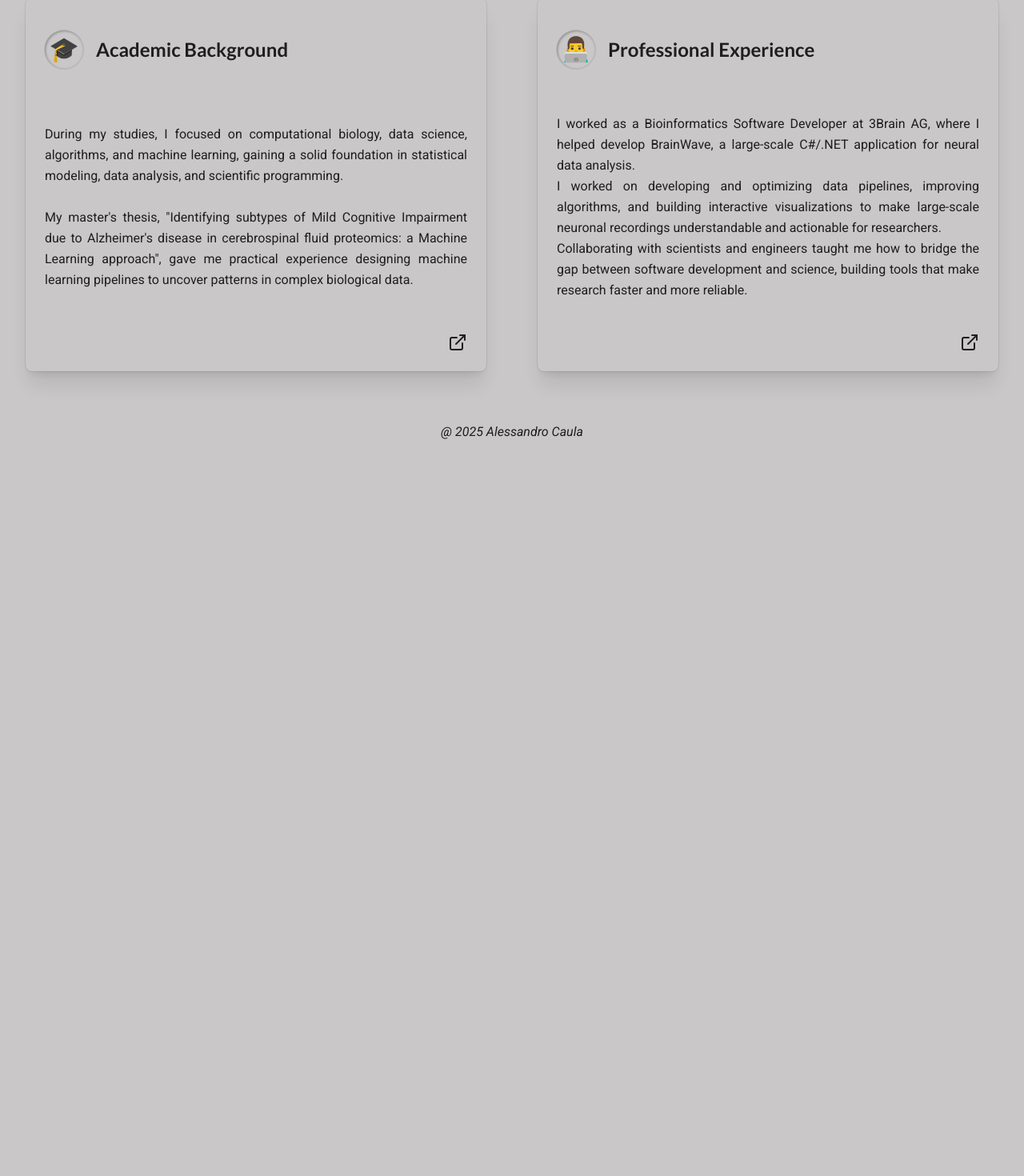
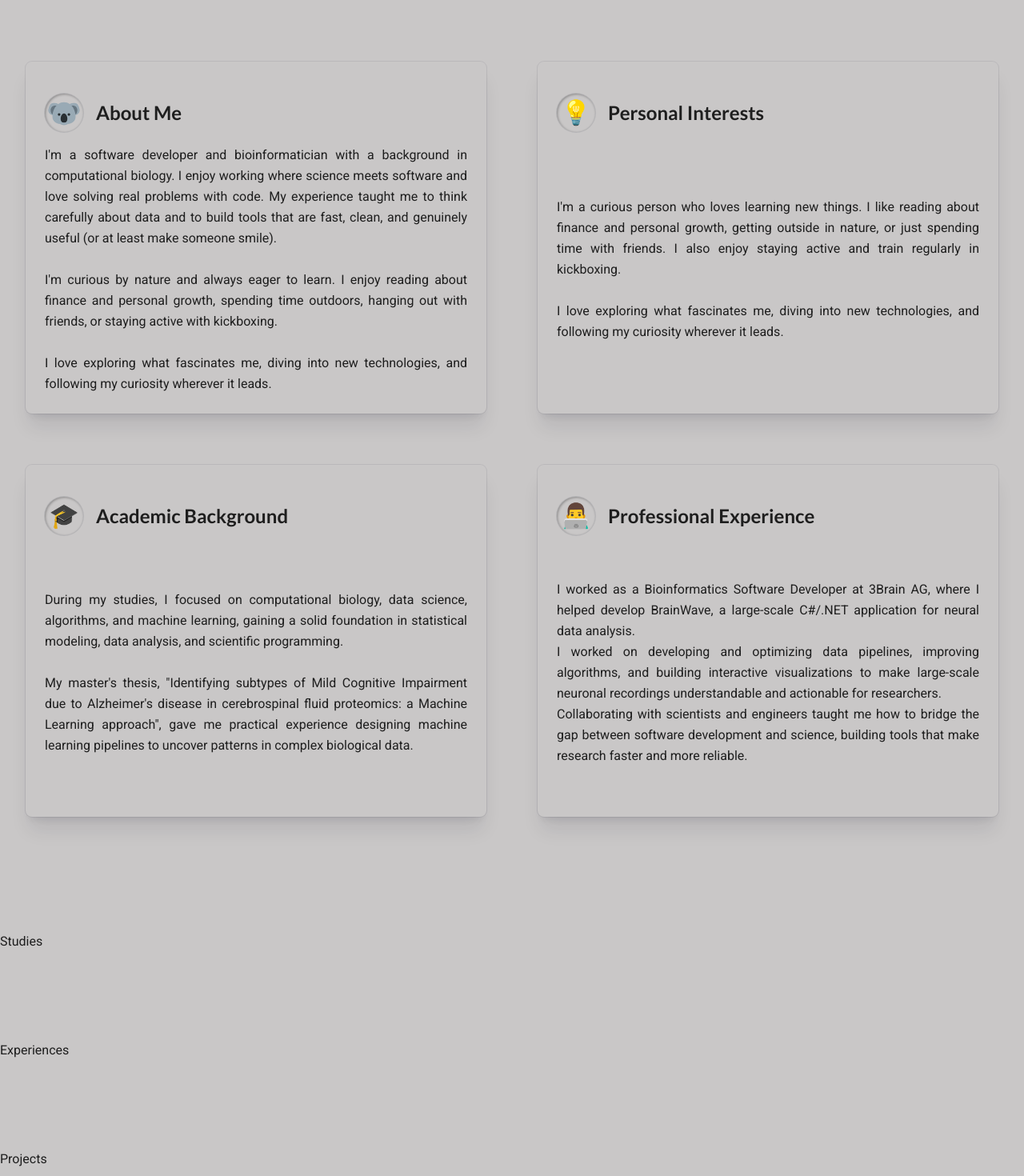
Before and after one commit to AlessandroCaula/alessandrocaula-website, a React (Vite) app: page /about in a window 1280 px wide. Shown: the part 676-2146 px from the top of the page at 80% size. Before the commit the page ends 1236 px from the top, so only its background shows below. Built offline with nearby package versions, Linux system fonts and the light colour scheme.

Commit message:
New implementation for a vertical scroll of the webpage. Still under evaluation.

```diff
--- a/src/App.tsx
+++ b/src/App.tsx
@@ -1,4 +1,4 @@
-import { Route, Routes } from "react-router-dom";
+// import { Route, Routes } from "react-router-dom";
 import Footer from "./components/Footer";
 import Nav from "./components/Nav";
 import Home from "./components/pages/Home";
@@ -6,21 +6,41 @@ import About from "./components/pages/About";
 import Projects from "./components/pages/Projects";
 import Studies from "./components/pages/Studies";
 import Experiences from "./components/pages/Experiences";
+// import Portfolio from "./components/Portfolio";
 
 const App = () => {
   return (
     <div className="min-h-screen flex flex-col">
-
       <Nav />
 
-      <main className="flex-grow">
+      {/* With routing */}
+      {/* <main className="flex-grow">
         <Routes>
-          <Route path="/" element={<Home />} />
+          <Route path="/" element={<Portfolio />} />
           <Route path="/about" element={<About />} />
           <Route path="/studies" element={<Studies />} />
           <Route path="/experiences" element={<Experiences />} />
           <Route path="/projects" element={<Projects />} />
         </Routes>
+      </main> */}
+
+      {/* Vertical Scroll */}
+      <main className="flex-grow">
+        <section id="home">
+          <Home />
+        </section>
+        <section id="about">
+          <About />
+        </section>
+        <section id="studies">
+          <Studies />
+        </section>
+        <section id="experiences">
+          <Experiences />
+        </section>
+        <section id="projects">
+          <Projects />
+        </section>
       </main>
 
       <Footer />
--- a/src/components/Nav.tsx
+++ b/src/components/Nav.tsx
@@ -41,11 +41,11 @@ const Nav = () => {
   }, []);
 
   const navLinks = [
-    { to: "/", label: "Home" },
-    { to: "/about", label: "About" },
-    { to: "/studies", label: "Studies" },
-    { to: "/experiences", label: "Experiences" },
-    { to: "/projects", label: "Projects" },
+    { to: "#home", label: "Home" },
+    { to: "#about", label: "About" },
+    { to: "#studies", label: "Studies" },
+    { to: "#experiences", label: "Experiences" },
+    { to: "#projects", label: "Projects" },
   ];
 
   return (
@@ -53,9 +53,16 @@ const Nav = () => {
       {/* Desktop menu */}
       <div className="links hidden sm:flex">
         {navLinks.map((link) => (
-          <Link key={link.to} to={link.to}>
+          // With routing
+          //
+          // <Link key={link.to} to={link.to}>
+          //   {link.label}
+          // </Link>
+
+          // With Vertical Scrolling
+          <a key={link.to} href={link.to}>
             {link.label}
-          </Link>
+          </a>
         ))}
       </div>
 
@@ -80,7 +87,9 @@ const Nav = () => {
             <BiLeftArrowCircle className="h-8 w-9" />
           </SheetClose>
 
-          <div className="flex flex-col space-y-6 margin-top">
+          {/* With Routing */}
+          {/*  */}
+          {/* <div className="flex flex-col space-y-6 margin-top">
             {navLinks.map((link) => (
               <Link
                 key={link.to}
@@ -90,6 +99,19 @@ const Nav = () => {
               >
                 {link.label}
               </Link>
+            ))} */}
+
+          {/* Vertical Scrolling */}
+          <div className="flex flex-col space-y-6 margin-top">
+            {navLinks.map((link) => (
+              <a
+                key={link.to}
+                href={link.to}
+                className="text-background text-lg font-lato ml-8"
+                onClick={() => setIsOpen(false)}
+              >
+                {link.label}
+              </a>
             ))}
           </div>
         </SheetContent>
--- /dev/null
+++ b/src/components/Portfolio.tsx
@@ -0,0 +1,19 @@
+import About from "./pages/About"
+import Experiences from "./pages/Experiences"
+import Home from "./pages/Home"
+import Projects from "./pages/Projects"
+import Studies from "./pages/Studies"
+
+const Portfolio = () => {
+  return (
+    <div>
+      <section id="home"><Home /></section>
+      <section id="about"><About /></section>
+      <section id="studies"><Studies /></section>
+      <section id="experiences"><Experiences /></section>
+      <section id="projects"><Projects /></section>
+=    </div>
+  )
+}
+
+export default Portfolio
--- a/src/components/custom/AboutCard.tsx
+++ b/src/components/custom/AboutCard.tsx
@@ -2,17 +2,22 @@ import { ExternalLink } from "lucide-react";
 import { Link } from "react-router-dom";
 
 interface props {
-  icon: string;
+  icon?: string;
+  imgPath?: string;
   title: string;
   text: React.ReactNode;
   link?: string;
 }
 
-const AboutCard = ({ icon, title, text, link = "" }: props) => {
+const AboutCard = ({ icon, imgPath, title, text, link = "" }: props) => {
   return (
-    <div className="about-card">
+    <div className="about-card custom-cursor">
       <div className="flex flex-row space-x-4">
-        <div className="icon-card">{icon}</div>
+        {imgPath ? (
+          <img src={imgPath} className="icon-card p-1" />
+        ) : (
+          <div className="icon-card">{icon}</div>
+        )}
         <h2>{title}</h2>
       </div>
       {text}
--- a/src/components/pages/About.tsx
+++ b/src/components/pages/About.tsx
@@ -2,8 +2,23 @@ import AboutCard from "../custom/AboutCard";
 
 const About = () => {
   return (
-    <div className="margin-top grid grid-rows-4 text-foreground md:grid md:grid-cols-2 md:grid-rows-2">
+    <div className="mt-24 grid grid-rows-4 text-foreground md:grid md:grid-cols-2 md:grid-rows-2">
       <AboutCard
+        imgPath="/koala.svg"
+        title="About Me"
+        text={
+          <p>
+            I'm a software developer and bioinformatician with a background in computational biology. I enjoy working where science meets software and love solving real problems with code.
+            My experience taught me to think carefully about data and to build tools that are fast, clean, and genuinely useful (or at least make someone smile).
+            <br />
+            <br />I'm curious by nature and always eager to learn. I enjoy reading about finance and personal growth, spending time outdoors, hanging out with friends, or staying active with kickboxing.
+            <br />
+            <br />I love exploring what fascinates me, diving into new technologies, and following my curiosity wherever it leads.
+          </p>
+        }
+      />
+
+      {/* <AboutCard
         icon="🐨"
         title="About Me"
         text={
@@ -24,12 +39,12 @@ const About = () => {
             who use them.
           </p>
         }
-      />
+      /> */}
 
       <AboutCard
         icon="💡"
         title="Personal Interests"
-        link="/projects"
+        // link="/projects"
         text={
           <p>
             I'm a curious person who loves learning new things. I like reading
@@ -46,7 +61,7 @@ const About = () => {
       <AboutCard
         icon="🎓"
         title="Academic Background"
-        link="/studies"
+        // link="/studies"
         text={
           <p>
             During my studies, I focused on computational biology, data science,
@@ -66,7 +81,7 @@ const About = () => {
       <AboutCard
         icon="👨‍💻"
         title="Professional Experience"
-        link="/experiences"
+        // link="/experiences"
         text={
           <p>
             I worked as a Bioinformatics Software Developer at 3Brain AG, where
--- a/src/components/pages/Home.tsx
+++ b/src/components/pages/Home.tsx
@@ -16,7 +16,7 @@ const Home = () => {
         src={isDark ? DarkModeProfilePic : LightModeProfilePic}
         alt="Alessandro Caula Picture"
       />
-      <h1 className='sm:mt-18 mt-12'>Hey! I'm <span className='font-inter'>Alessandro Caula</span></h1>
+      <h1 className='sm:mt-18 mt-12'>Hi! I'm <span className='font-inter'>Alessandro Caula</span></h1>
       <h2 className='font-inter sm:mt-8 mt-6 font-light'>Software Developer and Bioinformatician</h2>
 
       <div className='mt-14 sm:mt-20 w-full flex-center sm:space-x-4 md:space-x-8 max-sm:flex-col max-sm:space-y-4 max-sm:px-4'>
--- a/src/index.css
+++ b/src/index.css
@@ -53,6 +53,10 @@ Dark mode: A deep navy or charcoal background with soft orange for accents and t
 
 @utility margin-top {
   @apply sm:mt-28 mt-24
+}
+
+@utility custom-cursor {
+  cursor: url("/koala.svg"), auto;
 }
 
 /* Components */
```
